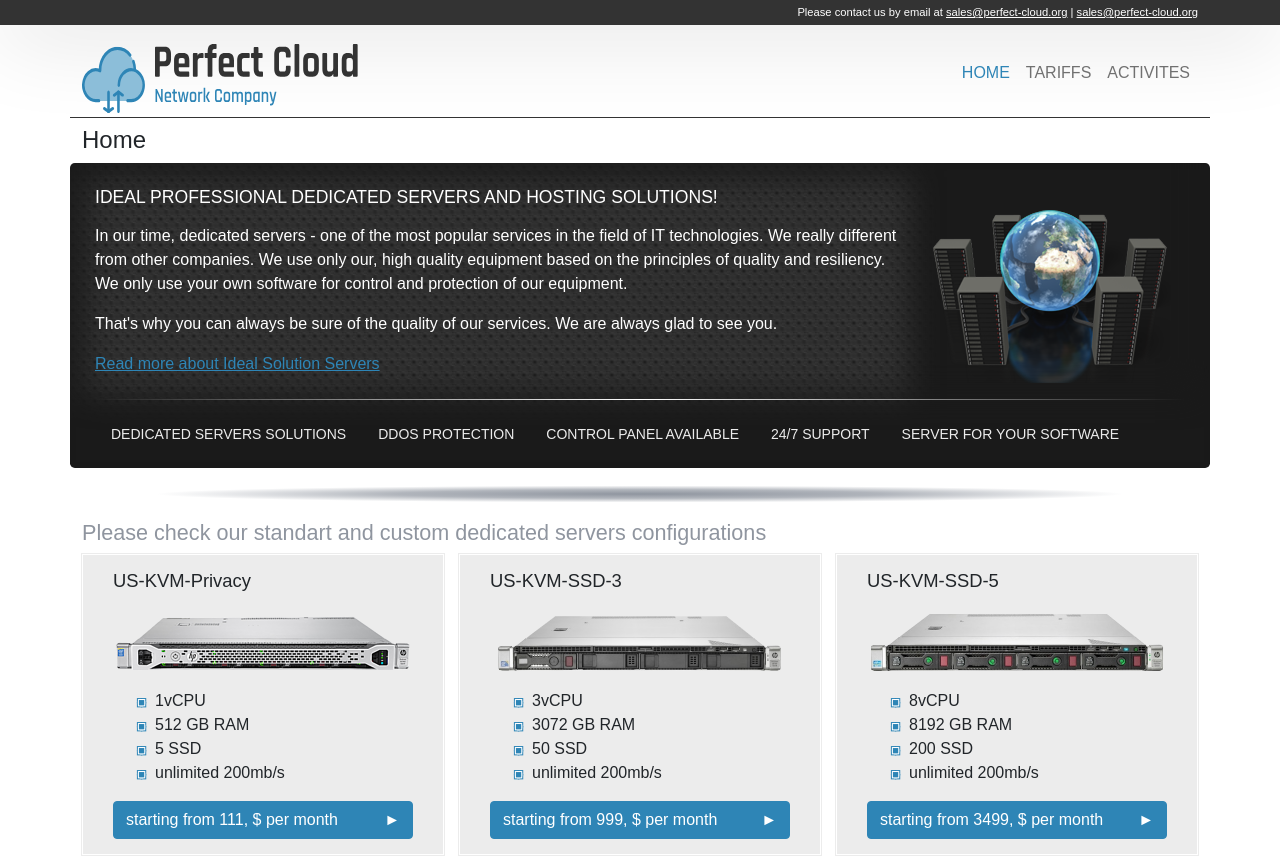
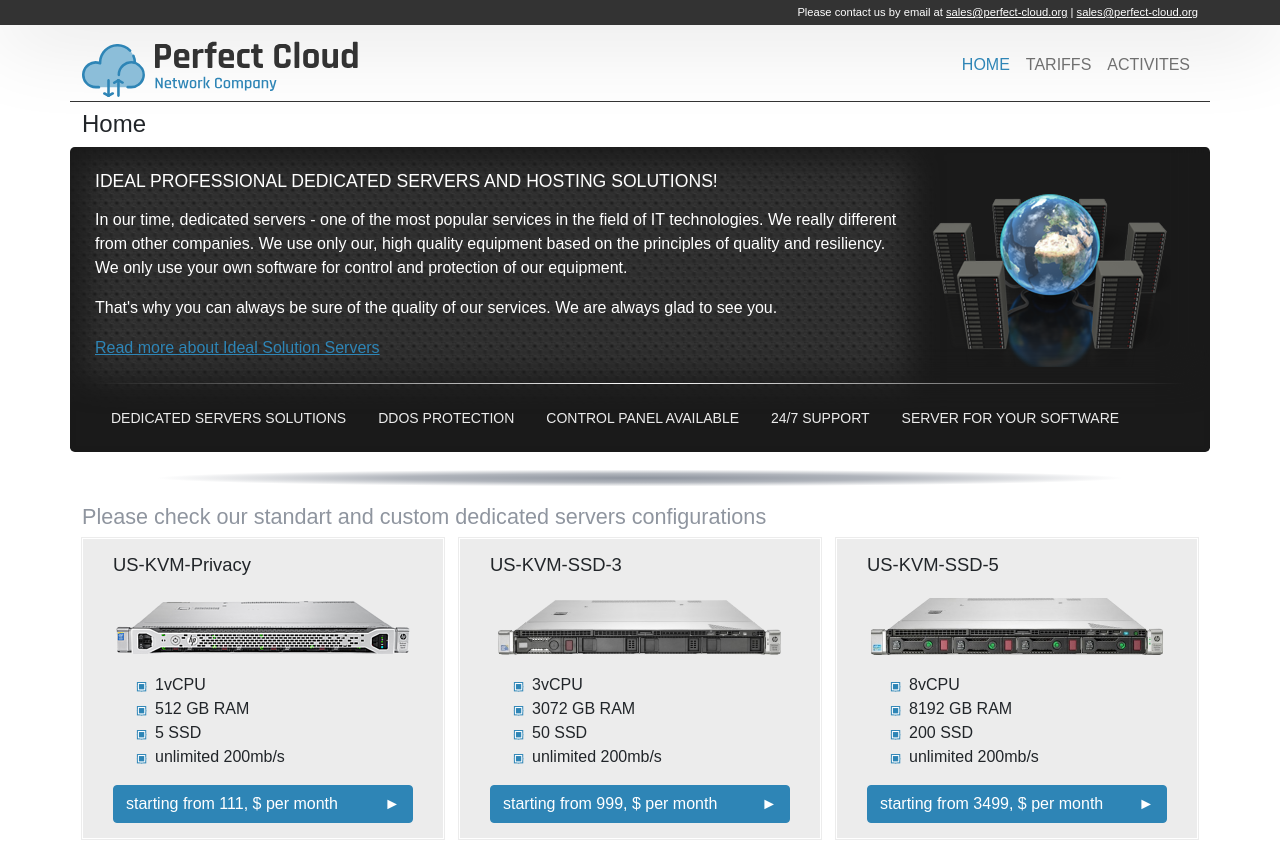
Before and after one commit to Zakamsky/perfect-cloud, a plain HTML site: page index.html in a window 1280 px wide. Shown: the top 858 px of the page. Drawn offline with Linux system fonts and the light colour scheme.

Commit message:
Deploying to gh-pages from  @ b28d83fba00bc654d540c15c233896c8e4a22b1a 🚀

```diff
--- a/index.html
+++ b/index.html
@@ -28,7 +28,7 @@
   <nav class="navbar navbar-expand-lg navbar-light">
     <div class="container pb-1 border-bottom border-dark">
       <a class="navbar-brand" href="#">
-        <img src="./img/perfect-cloud-logo.svg" width="280" height="80" alt="Perfect Cloud Network Company logo">
+        <img src="./img/perfect-cloud-logo.svg" width="280" alt="Perfect Cloud Network Company logo">
       </a>
       <button class="navbar-toggler" type="button" data-bs-toggle="collapse" data-bs-target="#navbarNavAltMarkup"
               aria-controls="navbarNavAltMarkup" aria-expanded="false" aria-label="Toggle navigation">
```
